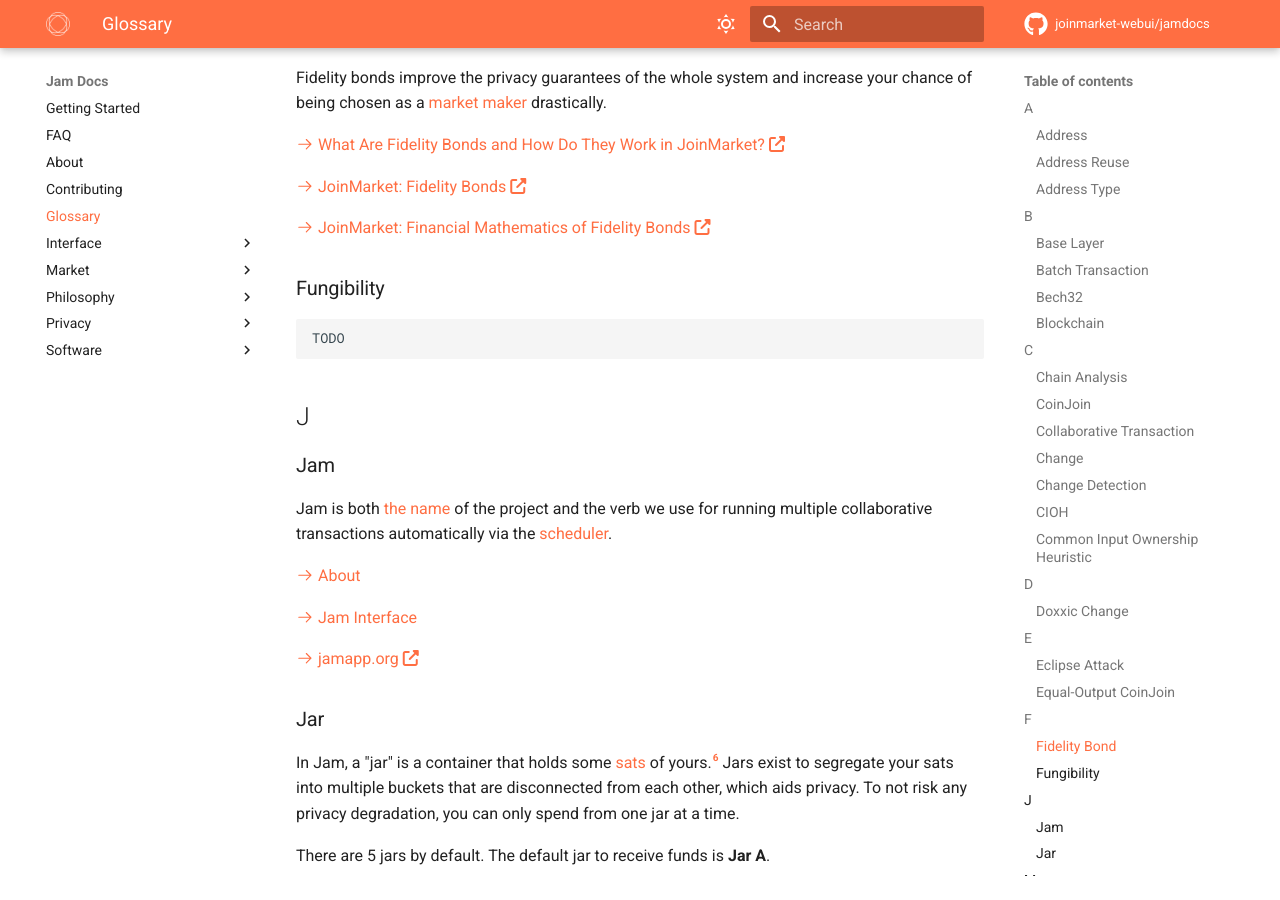
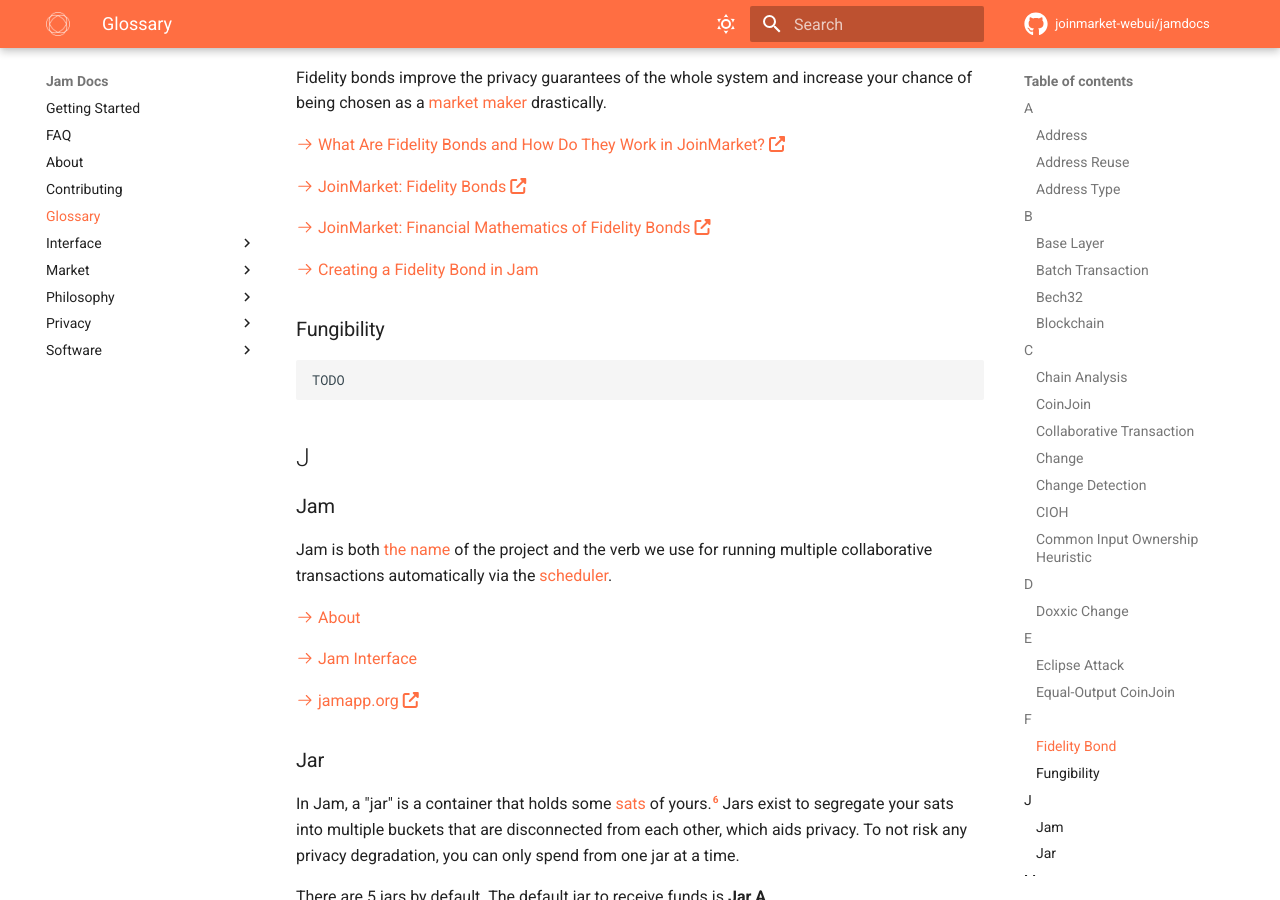
Before and after one commit to joinmarket-webui/jamdocs, an MkDocs documentation site: the page built from docs/glossary.md, in a window 1280 px wide and 900 px high, scrolled down 5137 px. Built offline with MkDocs 1.6.1 and Material for MkDocs 9.7.7, drawn with Linux system fonts in a browser that asks for light colours; nearby versions of some CDN libraries; comment, search, counter and statistics services are not loaded.

Commit message:
feat(glossary): fidelity bond update

```diff
--- a/docs/glossary.md
+++ b/docs/glossary.md
@@ -284,9 +284,12 @@
 
 [:octicons-arrow-right-24: JoinMarket: Financial Mathematics of Fidelity Bonds][jm-fb-math]
 
+[:octicons-arrow-right-24: Creating a Fidelity Bond in Jam][jam-fb]
+
 [se-fb]: https://bitcoin.stackexchange.com/a/106189/93857
 [jm-fb]: https://github.com/JoinMarket-Org/joinmarket-clientserver/blob/master/docs/fidelity-bonds.md
 [jm-fb-math]: https://gist.github.com/chris-belcher/87ebbcbb639686057a389acb9ab3e25b
+[jam-fb]: /interface/fidelity-bonds/
 
 ### Fungibility
 
```
